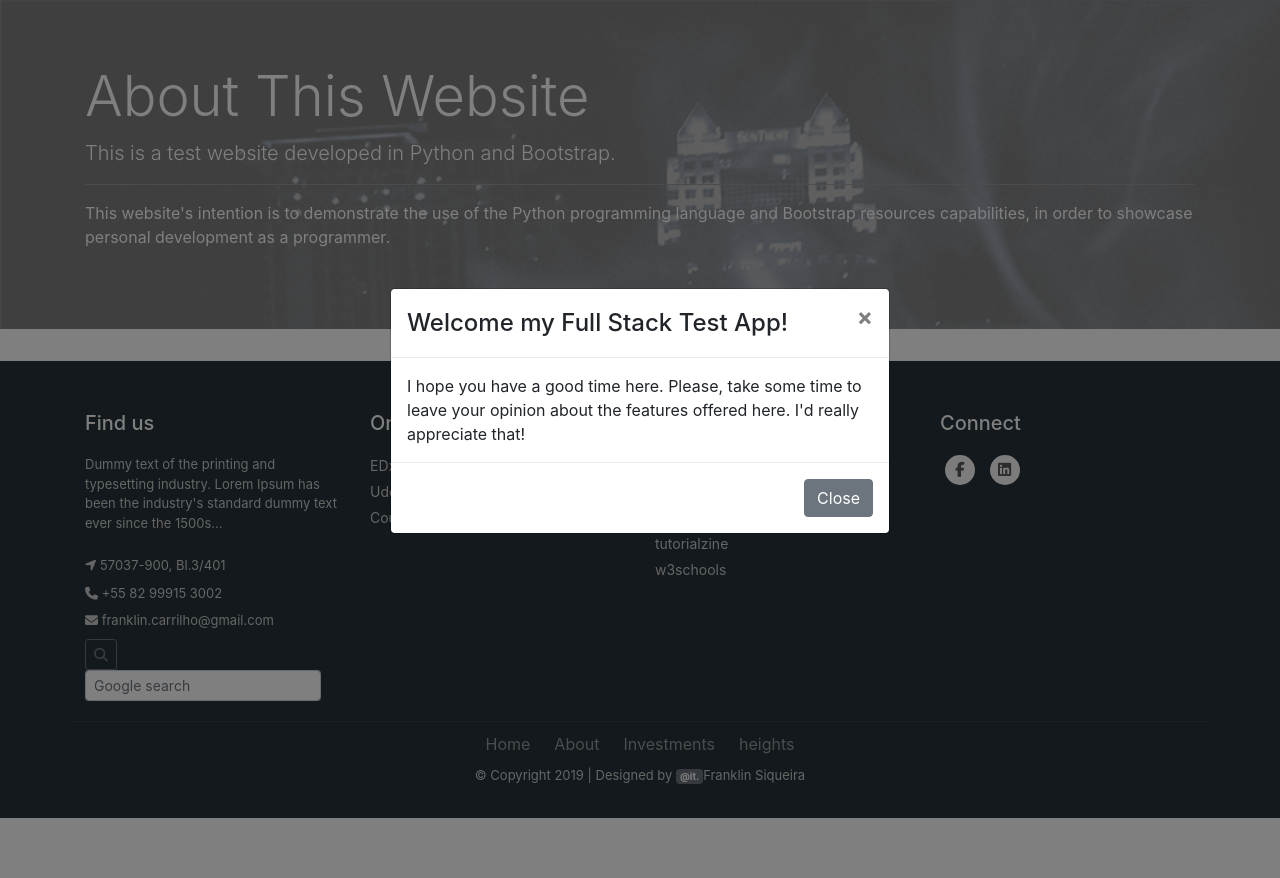
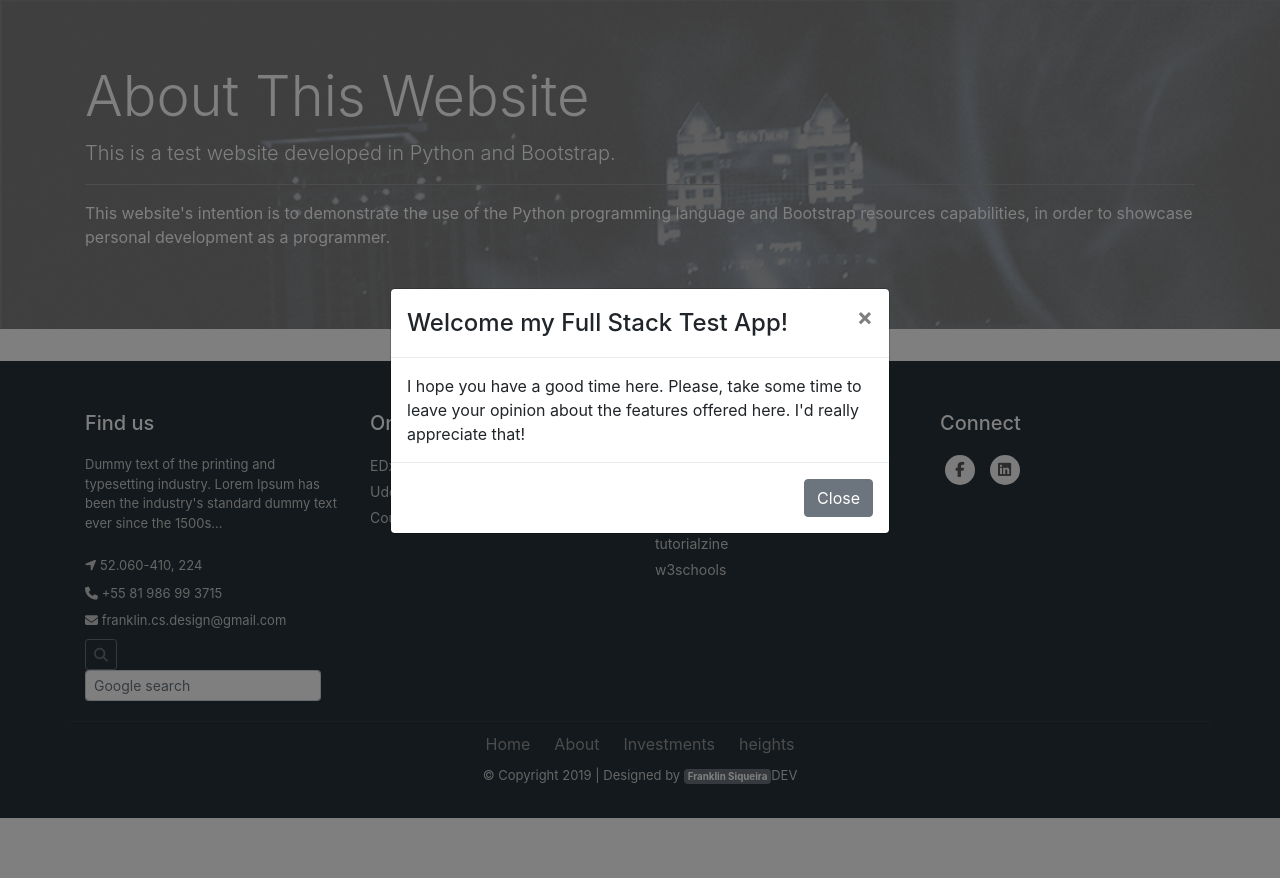
Before and after one commit to Franklin-Siqueira/Python-Generic-lLab, a Flask app: page /about/ in a window 1280 px wide. Shown: the part 57-935 px from the top of the page. Run offline with Flask 2, Linux system fonts and the light colour scheme; parts of the project's set-up code (start-up, migrations or seed data) failed here and were passed over; some libraries are stand-ins or nearby versions.

Commit message:
Update: change contact information @ layout.html

```diff
--- a/app18/templates/layout.html
+++ b/app18/templates/layout.html
@@ -163,9 +163,9 @@
 					<h5 class="headin5_amrc col_white_amrc pt2">Find us</h5>
 					<!--headin5_amrc-->
 					<p class="mb10">Dummy text of the printing and typesetting industry. Lorem Ipsum has been the industry's standard dummy text ever since the 1500s...</p>
-						<p><i class="fa fa-location-arrow"></i> 57037-900, Bl.3/401 </p>
-						<p><i class="fa fa-phone"></i>  +55 82 99915 3002 </p>
-						<p><i class="fa fa fa-envelope"></i> franklin.carrilho@gmail.com</p>
+						<p><i class="fa fa-location-arrow"></i> 52.060-410, 224 </p>
+						<p><i class="fa fa-phone"></i>  +55 81 986 99 3715 </p>
+						<p><i class="fa fa fa-envelope"></i> franklin.cs.design@gmail.com</p>
 						<form class="form-inline my-2 my-lg-0" action="http://www.google.com/search?q=" method="get" target="_blank">
 					      <button title="Search..." class="btn btn-outline-secondary btn-sm" value="Google Search" type="submit"><i class="fa fa-search"></i></button>
 					      <input class="form-control form-control-sm" name="q" type="text" placeholder="Google search" aria-label="Search"/>
@@ -204,7 +204,7 @@
 					<!--headin5_amrc ends here-->
 					<ul class="social-network social-circle"> <!-- class="social_footer_ul">  -->
 						<li><a href="https://www.facebook.com/people/Franklin-Carrilho-Siqueira/1026914384"><i class="fab fa-facebook-f"></i></a></li>
-						<li><a href="https://www.linkedin.com/in/franklin-siqueira-a519a131/"><i class="fab fa-linkedin"></i></a></li>
+						<li><a href="https://www.linkedin.com/in/franklin-c-siqueira"><i class="fab fa-linkedin"></i></a></li>
 					</ul>
 
 				<!--footer_ul2_amrc ends here-->
@@ -221,7 +221,7 @@
 			</ul>
 
 			<!--foote_bottom_ul_amrc ends here-->
-			<p class="text-center">&copy; Copyright 2019 | Designed by <span class="badge badge-secondary">@it.</span>Franklin Siqueira</p>
+			<p class="text-center">&copy; Copyright 2019 | Designed by <span class="badge badge-secondary">Franklin Siqueira</span>DEV</p>
 
 		<!--social_footer_ul ends here-->
 		</div>
```
